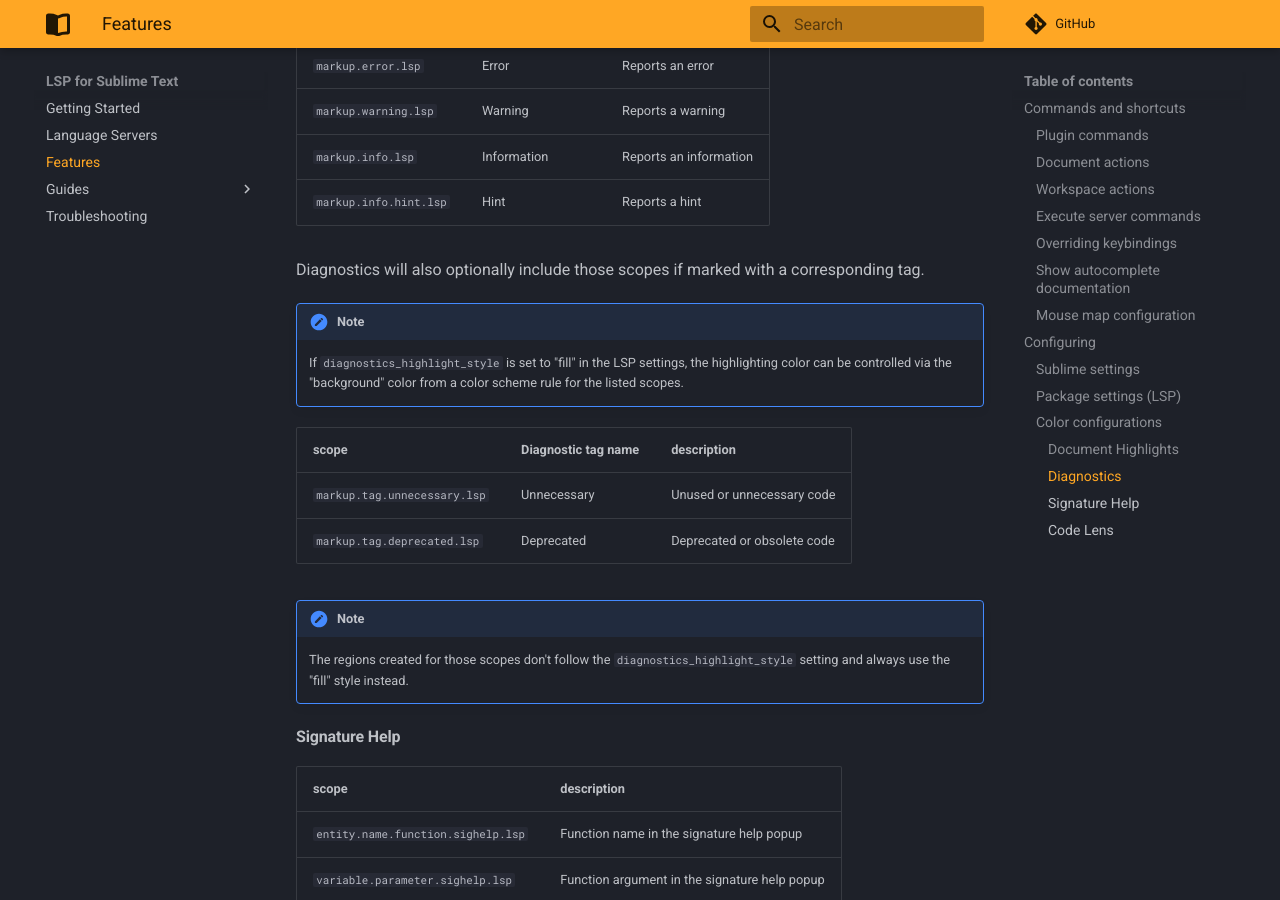
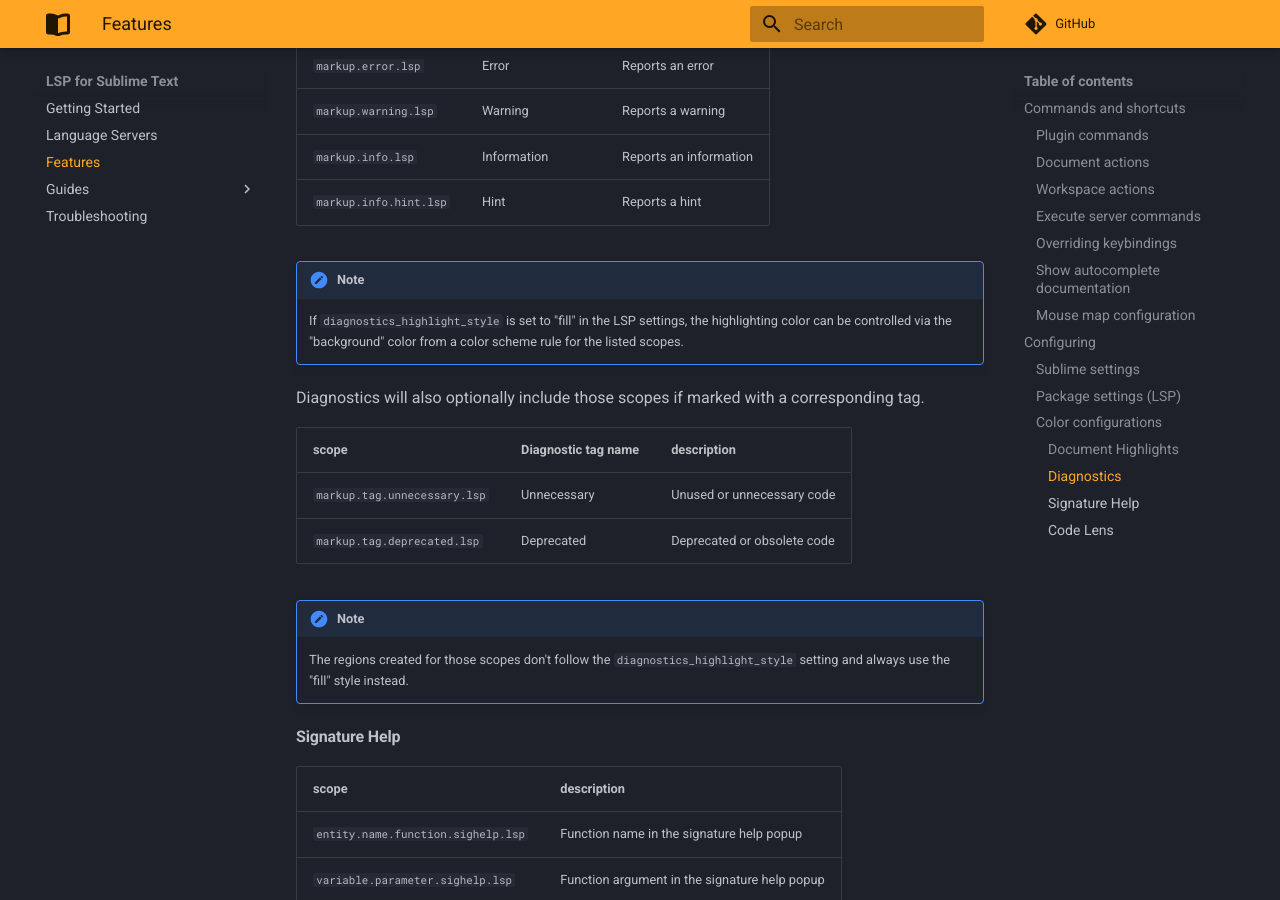
Before and after one commit to sublimelsp/LSP, an MkDocs documentation site: the page built from docs/src/features.md, in a window 1280 px wide and 900 px high, scrolled down 6838 px. Built offline with MkDocs 1.6.1 and Material for MkDocs 9.7.7, drawn with Linux system fonts in a browser that asks for light colours; comment, search, counter and statistics services are not loaded.

Commit message:
Move paragraph

```diff
--- a/docs/src/features.md
+++ b/docs/src/features.md
@@ -220,10 +220,10 @@ The following tables give an overview about the scope names used by LSP.
 | `markup.info.lsp` | Information | Reports an information |
 | `markup.info.hint.lsp` | Hint | Reports a hint |
 
-Diagnostics will also optionally include those scopes if marked with a corresponding tag.
-
 !!! note
     If `diagnostics_highlight_style` is set to "fill" in the LSP settings, the highlighting color can be controlled via the "background" color from a color scheme rule for the listed scopes.
+
+Diagnostics will also optionally include those scopes if marked with a corresponding tag.
 
 | scope | Diagnostic tag name | description |
 | ----- | ------------------- | ----------- |
```
